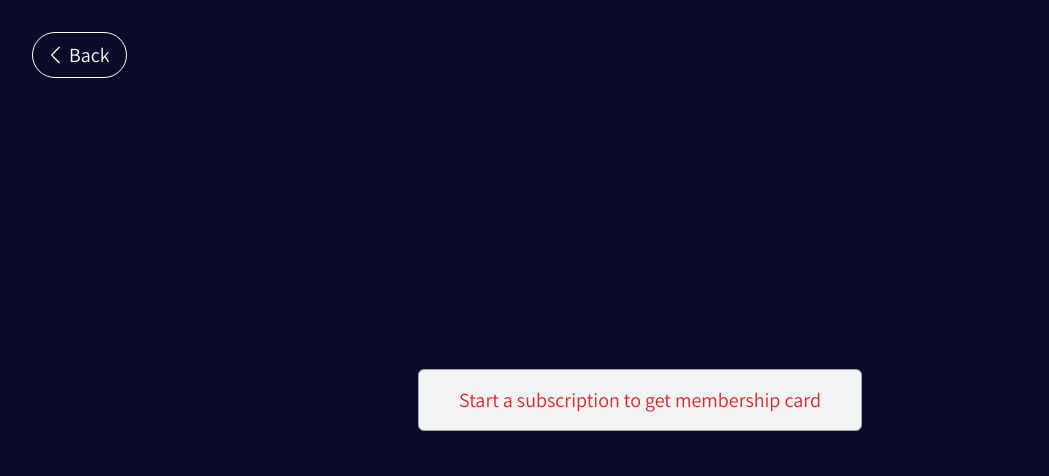
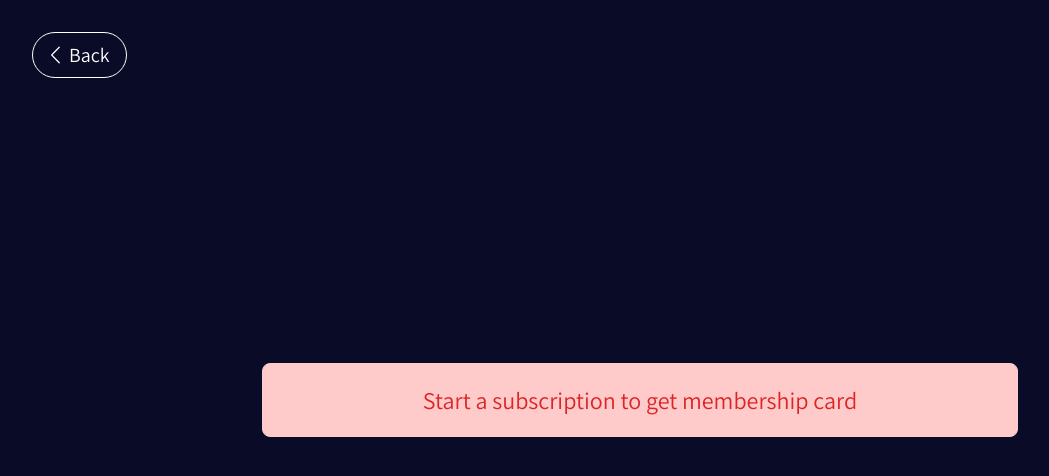
Before and after one commit to whoguri/kulam, a Next.js app: page /membership in a window 1280 px wide. Shown: the top 476 px of the page, without its empty margins (0-1049 px from the left). Built offline with nearby package versions, Linux system fonts and the light colour scheme; no server answers; sample sign-in values are in the browser's storage.

Commit message:
Crad fixes

```diff
--- a/src/components/MembershipComponent.js
+++ b/src/components/MembershipComponent.js
@@ -77,7 +77,7 @@ function MembershipComponent() {
                             </div>
                         </div>
                     </div>
-                </div> : <div className='md:py-4 py-3 md:px-10 px-4 md:text-xl text-lg whitespace-pre text-red-600 text-center border border-gray-400 rounded-md bg-gray-100'>
+                </div> : <div className='md:py-5 py-3 md:px-40 px-4 md:text-2xl text-lg whitespace-pre text-red-600 text-center border border-red-200 rounded-lg bg-red-200'>
                     Start a subscription to get membership card
                 </div>}
             </div>
```
